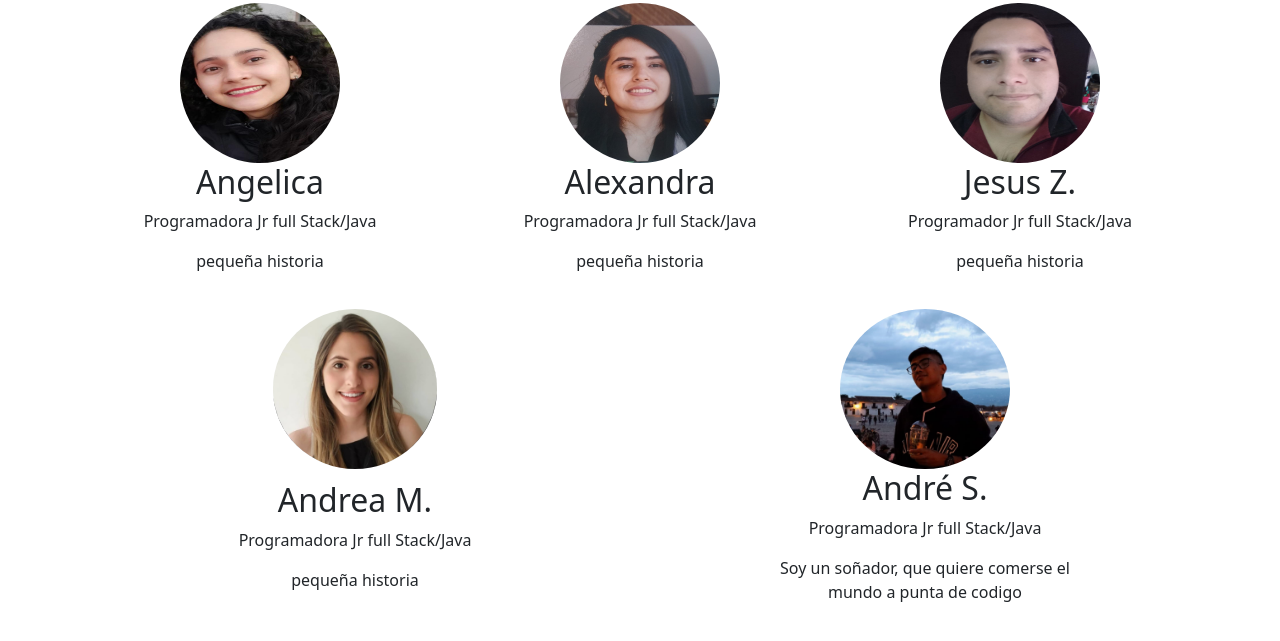
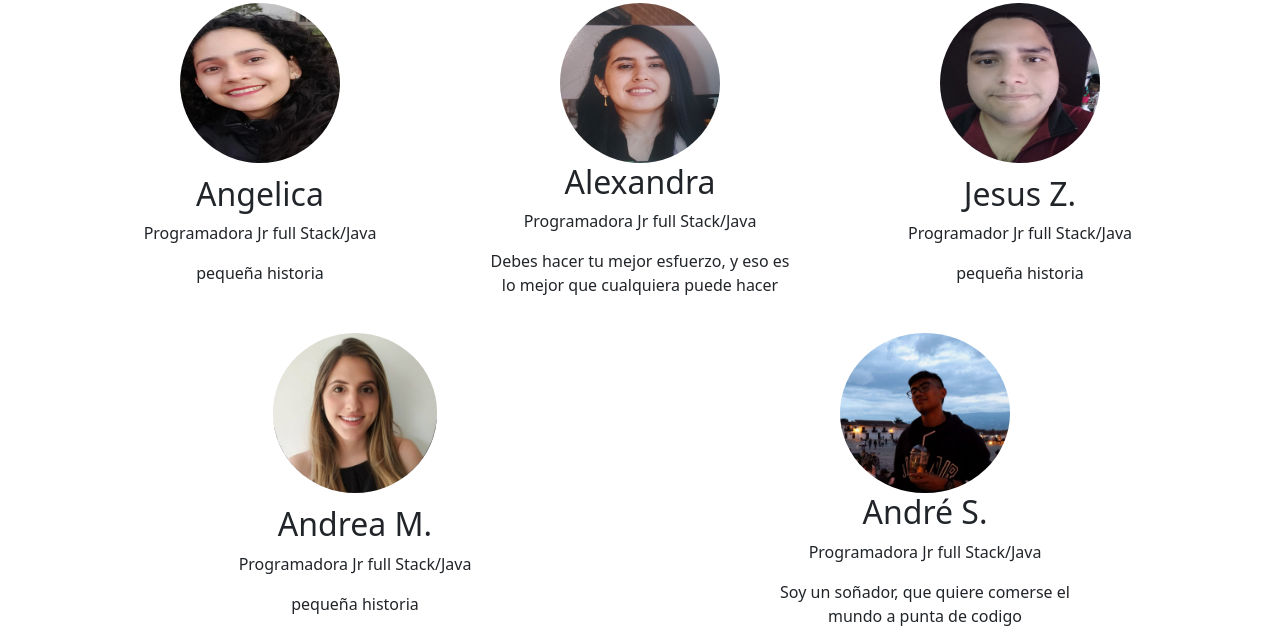
Before and after one commit to alexa2127/quienes-somos, a plain HTML site: page index.html in a window 1280 px wide. Shown: the part 1379-2020 px from the top of the page. Drawn offline with nearby package versions, Linux system fonts and the light colour scheme.

Commit message:
[update] pequeña historia

```diff
--- a/index.html
+++ b/index.html
@@ -120,7 +120,7 @@
 					<img class="bd-placeholder-img rounded-circle" style="min-width: 160px;" height="160" src="img/alexa.jpeg" role="img"  preserveAspectRatio="xMidYMid slice" focusable="false"><title>Placeholder</title><rect width="100%" height="100%" fill="#777"></img>
 					<h2 class="fw-normal">Alexandra</h2>
 					<p>Programadora Jr full Stack/Java</p>
-					<p>pequeña historia</p>
+					<p> Debes hacer tu mejor esfuerzo, y eso es lo mejor que cualquiera puede hacer </p>
 
 				</div><!-- /.col-lg-4 -->
 				<div class="col-lg-4 person">
```
